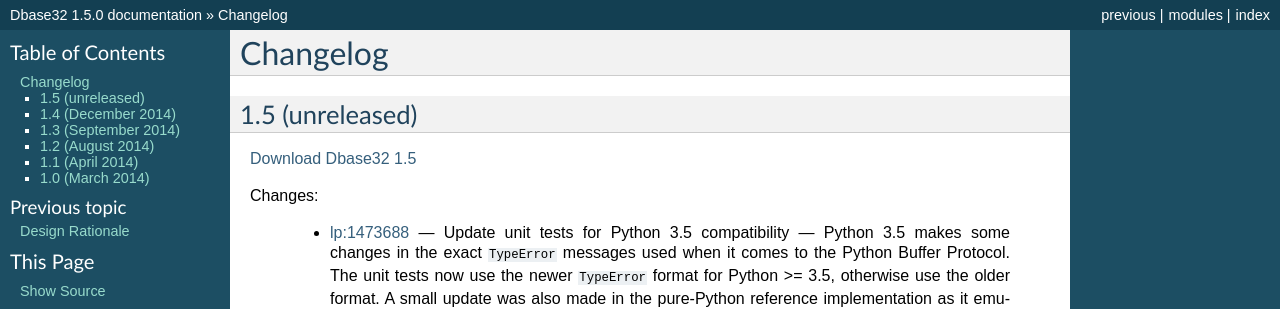
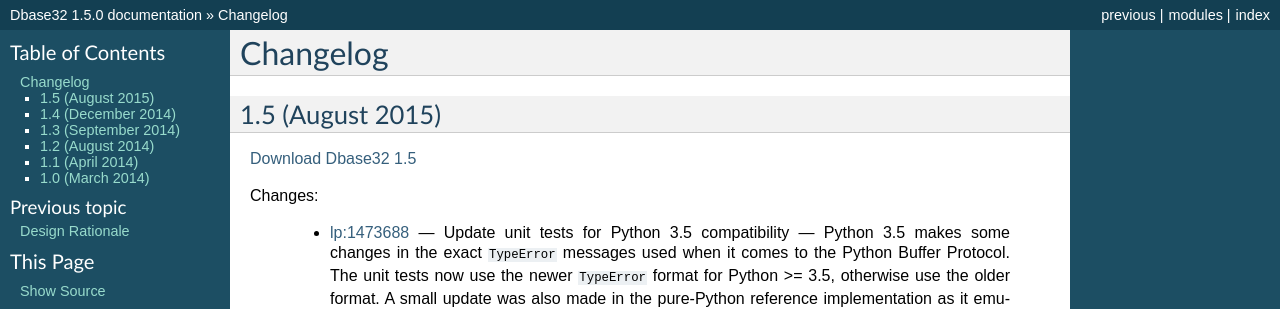
Before and after one commit to json420/dbase32, a Sphinx documentation site: the page built from doc/changelog.rst, in a window 1280 px wide and 900 px high. Shown: the top 309 px of the window. Built offline with Sphinx 7.4.7, drawn with Linux system fonts in a browser that asks for light colours.

Commit message:
Release 1.5.0

```diff
--- a/doc/changelog.rst
+++ b/doc/changelog.rst
@@ -2,8 +2,8 @@
 =========
 
 
-1.5 (unreleased)
-----------------
+1.5 (August 2015)
+-----------------
 
 `Download Dbase32 1.5`_
 
```
